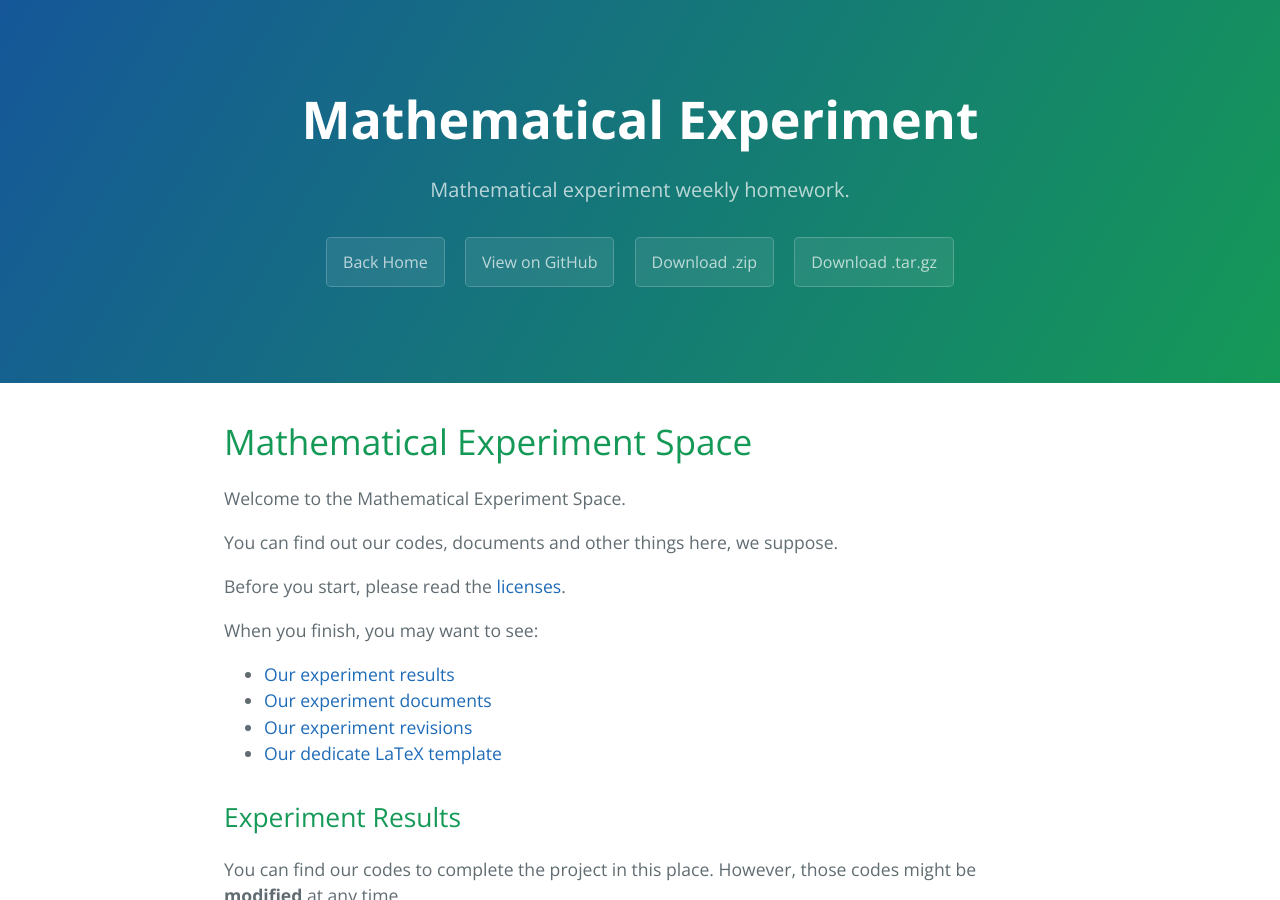
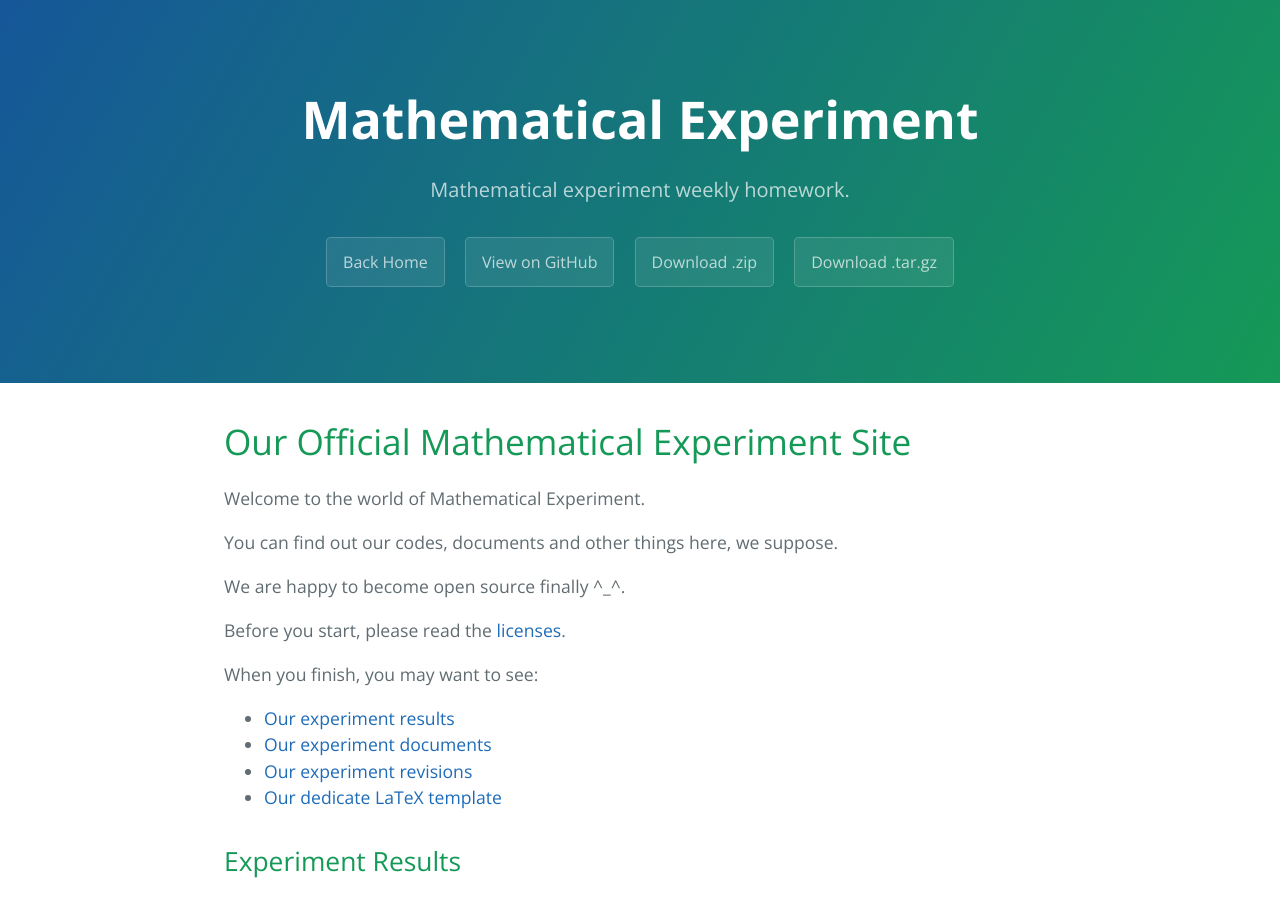
Before and after one commit to T0nyX1ang/Mathematical-Experiment, a Jekyll site: the page built from index.md, in a window 1280 px wide and 900 px high. Built offline with Jekyll 4.4.1, drawn with Linux system fonts in a browser that asks for light colours; some of the changed text lies outside the part shown.

Commit message:
Open Source!

```diff
--- a/_layouts/default.html
+++ b/_layouts/default.html
@@ -32,7 +32,7 @@
 
       <footer class="site-footer">
         {% if site.github.is_project_page %}
-          <span class="site-footer-owner"><a href="{{ site.github.repository_url }}">{{ site.github.repository_name }}</a> is maintained by <a href="{{ site.github.owner_url }}">{{ site.github.owner_name }}</a>. All rights reserved.</span>
+          <span class="site-footer-owner"><a href="{{ site.github.repository_url }}">{{ site.github.repository_name }}</a> is maintained by <a href="{{ site.github.owner_url }}">{{ site.github.owner_name }}</a>.</span>
         {% endif %}
         <span class="site-footer-credits">This page was generated by <a href="https://pages.github.com">GitHub Pages</a>. </span><br>
     	<span class="site-footer-credits">The latest build revision is {{ site.github.build_revision }}.</span>
--- a/index.md
+++ b/index.md
@@ -4,11 +4,13 @@ title: Mathematical Experiment
 description: Mathematical experiment weekly homework.
 ---
 
-# Mathematical Experiment Space
+# Our Official Mathematical Experiment Site
 
-Welcome to the Mathematical Experiment Space.
+Welcome to the world of Mathematical Experiment.
 
 You can find out our codes, documents and other things here, we suppose.
+
+We are happy to become open source finally ^\_^.
 
 Before you start, please read the [licenses](./LICENSE.html).
 
```
